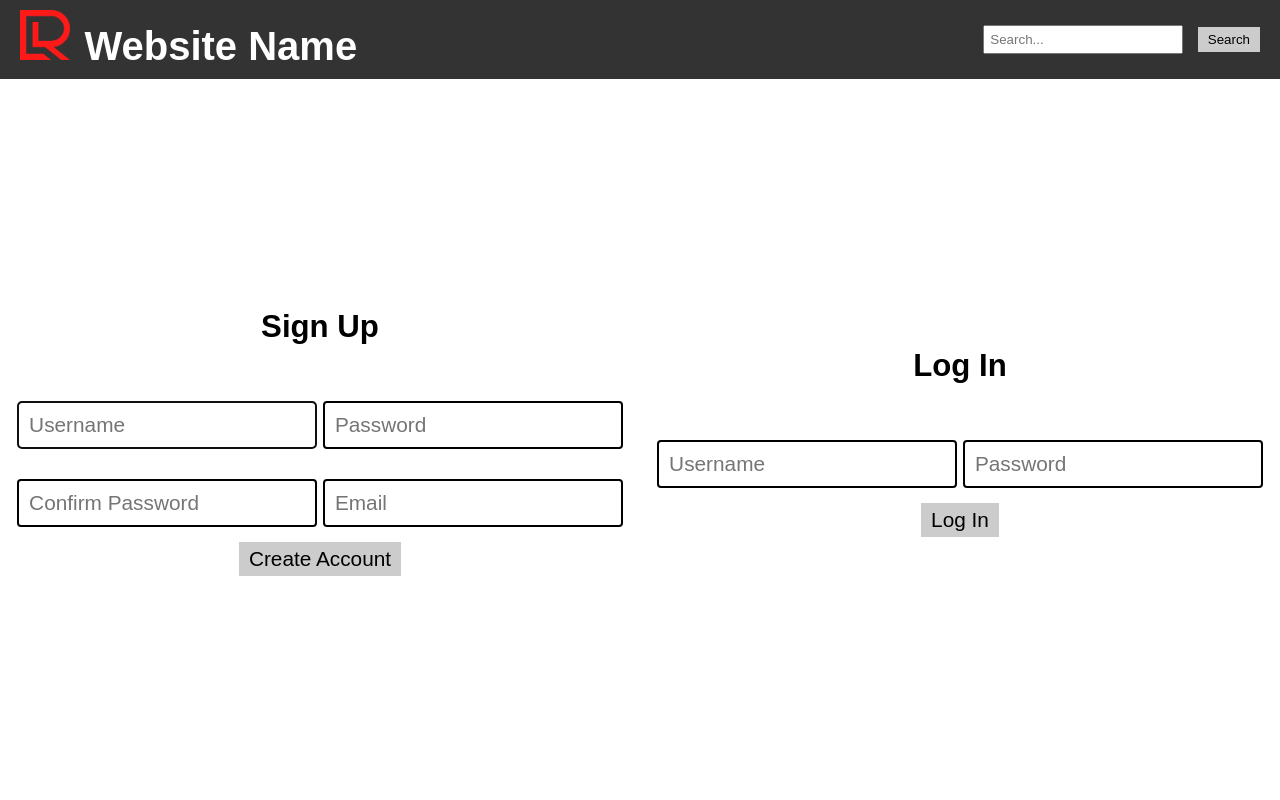
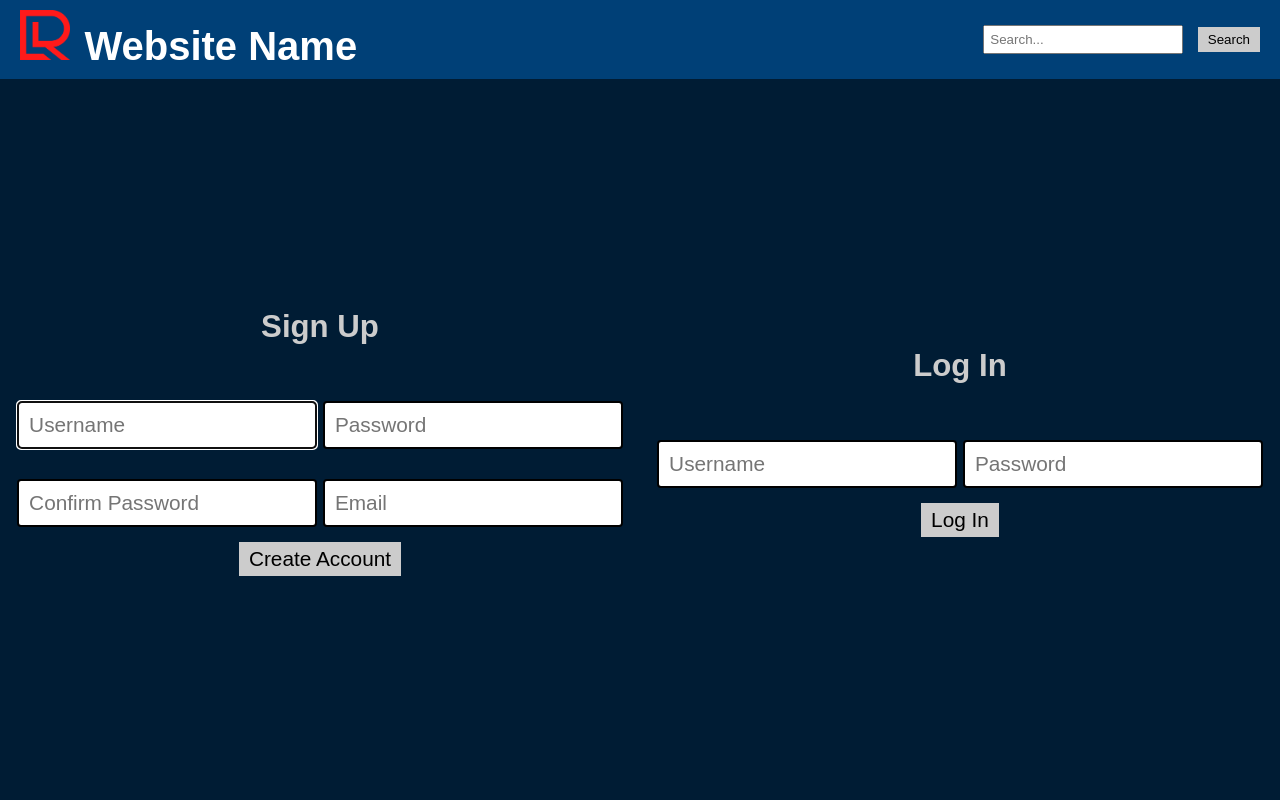
Before and after one commit to jessicadpo/LiteReview, a Django app: page /signup-login in a window 1280 px wide. Run offline with Django 4.2, Linux system fonts and the light colour scheme.

Commit message:
colouration implemented

```diff
--- a/litereview/static/CSS/signup-login.css
+++ b/litereview/static/CSS/signup-login.css
@@ -9,7 +9,7 @@ html {
 }
 
 header {
-    background-color: #333;
+    background-color: #004077;
     color: #fff;
     padding: 10px 0;
 }
@@ -19,6 +19,7 @@ body {
     height: 100%;
     display: flex;
     flex-flow: column;
+    background-color: #001c34ff;
 }
 
 .top-bar {
@@ -35,6 +36,7 @@ body {
 
 .webname {
     font-size: 40px;
+    color: rgb(255 255 255);
 }
 
 .logo img {
@@ -93,6 +95,7 @@ body {
 
 .subtitle {
     padding: 5px 10px;
+    color: #ccc;
 }
 
 /* Clear floats after image containers */
```
